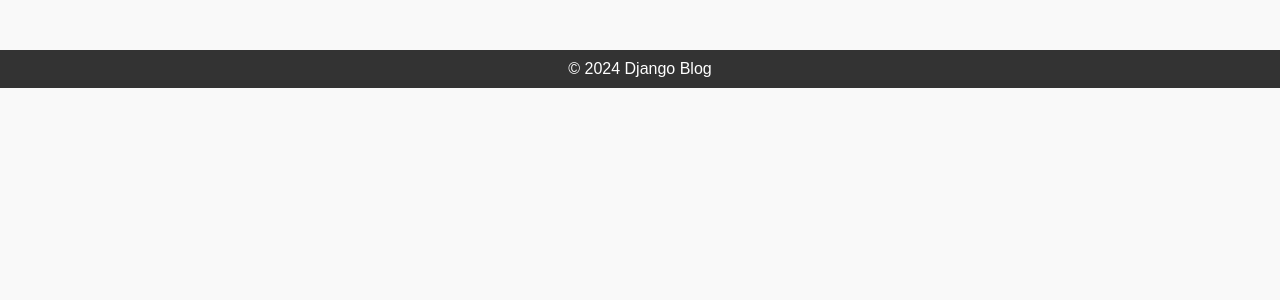
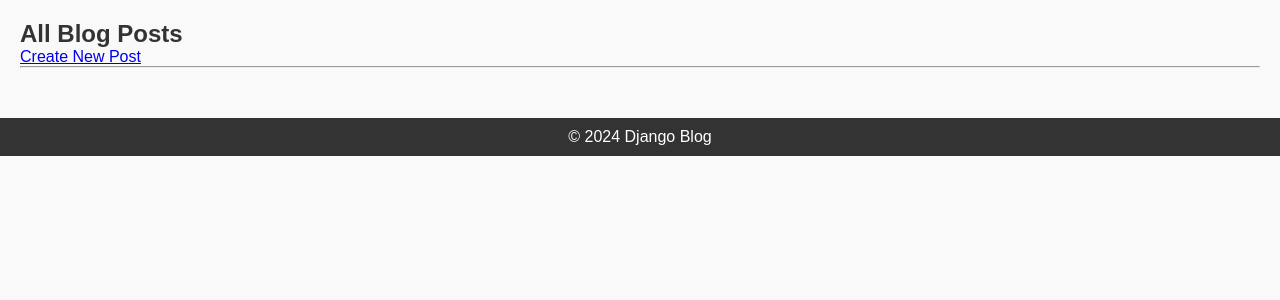
Before and after one commit to Lusanda-Hlela/Alx_DjangoLearnLab, a Django app: page / in a window 1280 px wide. Shown: the part 41-341 px from the top of the page. Run offline with Django 5.2, Linux system fonts and the light colour scheme; data that the repository does not hold is empty.

Commit message:
Creating Blog Post Management Features Version 0

```diff
--- a/django_blog/blog/templates/blog/base.html
+++ b/django_blog/blog/templates/blog/base.html
@@ -1,4 +1,3 @@
-<!-- blog/templates/blog/base.html -->
 {% load static %}
 
 <!DOCTYPE html>
--- a/django_blog/blog/templates/blog/login.html
+++ b/django_blog/blog/templates/blog/login.html
@@ -1,5 +1,3 @@
-<!-- blog/templates/blog/login.html -->
-
 {% extends 'blog/base.html' %}
 
 {% block title %}Login{% endblock %}
--- /dev/null
+++ b/django_blog/blog/templates/blog/post_list.html
@@ -0,0 +1,13 @@
+{% extends 'blog/base.html' %}
+{% block content %}
+  <h2>All Blog Posts</h2>
+  <a href="{% url 'post-create' %}" class="btn btn-primary">Create New Post</a>
+  <hr>
+  {% for post in posts %}
+    <article>
+      <h3><a href="{% url 'post-detail' post.pk %}">{{ post.title }}</a></h3>
+      <p>{{ post.content|slice:":200" }}...</p>
+      <p><small>Posted by {{ post.author }} on {{ post.date_posted }}</small></p>
+    </article>
+  {% endfor %}
+{% endblock %}
--- a/django_blog/blog/templates/blog/profile.html
+++ b/django_blog/blog/templates/blog/profile.html
@@ -1,5 +1,3 @@
-<!-- blog/templates/blog/profile.html -->
-
 {% extends 'blog/base.html' %}
 
 {% block title %}Profile{% endblock %}
--- a/django_blog/blog/templates/blog/register.html
+++ b/django_blog/blog/templates/blog/register.html
@@ -1,5 +1,3 @@
-<!-- blog/templates/blog/register.html -->
-
 {% extends 'blog/base.html' %}
 
 {% block title %}Register{% endblock %}
--- a/django_blog/blog/urls.py
+++ b/django_blog/blog/urls.py
@@ -1,11 +1,16 @@
-# blog/urls.py
-
 from django.urls import path
 from . import views
+from .views import PostListView, PostDetailView, PostCreateView, PostUpdateView, PostDeleteView
 
 urlpatterns = [
-  path('', views.home, name='home'),
-  path('posts/', views.posts, name='posts'),
+  path('', PostListView.as_view(), name='home'),
+  path('posts/', PostListView.as_view(), name='posts'),
+  path('post/<int:pk>/', PostDetailView.as_view(), name='post-detail'),
+  path('post/new/', PostCreateView.as_view(), name='post-create'),
+  path('post/<int:pk>/edit/', PostUpdateView.as_view(), name='post-update'),
+  path('post/<int:pk>/delete/', PostDeleteView.as_view(), name='post-delete'),
+
+  # User Authentication URLs
   path('login/', views.login_view, name='login'),
   path('logout/', views.logout_view, name='logout'),
   path('register/', views.register, name='register'),
--- a/django_blog/blog/views.py
+++ b/django_blog/blog/views.py
@@ -1,20 +1,16 @@
-# blog/views.py
-
-from django.shortcuts import render, redirect
+from django.shortcuts import render, redirect, get_object_or_404
 from django.contrib.auth import authenticate, login, logout
 from django.contrib.auth.forms import AuthenticationForm
 from django.contrib.auth.decorators import login_required
 from django.contrib import messages
-from .forms import CustomUserCreationForm, UserProfileForm
+from django.views.generic import ListView, DetailView, CreateView, UpdateView, DeleteView
+from django.contrib.auth.mixins import LoginRequiredMixin, UserPassesTestMixin
+from .forms import CustomUserCreationForm, UserProfileForm, PostForm
+from .models import Post
 
-
+# Home view
 def home(request):
   return render(request, "blog/base.html")
-
-
-def posts(request):
-  return render(request, "blog/base.html")
-
 
 # Registration view
 def register(request):
@@ -28,7 +24,6 @@ def register(request):
   else:
     form = CustomUserCreationForm()
   return render(request, "blog/register.html", {"form": form})
-
 
 # Login view
 def login_view(request):
@@ -49,13 +44,11 @@ def login_view(request):
   form = AuthenticationForm()
   return render(request, "blog/login.html", {"form": form})
 
-
 # Logout view
 def logout_view(request):
   logout(request)
   messages.success(request, "Logged out successfully")
   return redirect("home")
-
 
 # Profile view
 @login_required
@@ -69,3 +62,48 @@ def profile(request):
   else:
     form = UserProfileForm(instance=request.user)
   return render(request, "blog/profile.html", {"form": form})
+
+# CRUD Views for Blog Posts
+
+# List all posts
+class PostListView(ListView):
+  model = Post
+  template_name = 'blog/post_list.html'  # <app>/<model>_<viewtype>.html
+  context_object_name = 'posts'
+  ordering = ['-published_date']
+
+# View a single post in detail
+class PostDetailView(DetailView):
+  model = Post
+
+# Create a new post (only for logged-in users)
+class PostCreateView(LoginRequiredMixin, CreateView):
+  model = Post
+  form_class = PostForm
+
+  def form_valid(self, form):
+    form.instance.author = self.request.user
+    return super().form_valid(form)
+
+# Update a post (only the author can edit)
+class PostUpdateView(LoginRequiredMixin, UserPassesTestMixin, UpdateView):
+  model = Post
+  form_class = PostForm
+
+  def form_valid(self, form):
+    form.instance.author = self.request.user
+    return super().form_valid(form)
+
+  def test_func(self):
+    post = self.get_object()
+    return self.request.user == post.author
+
+
+# Delete a post (only the author can delete)
+class PostDeleteView(LoginRequiredMixin, UserPassesTestMixin, DeleteView):
+  model = Post
+  success_url = '/'
+
+  def test_func(self):
+    post = self.get_object()
+    return self.request.user == post.author
```
Also changed, not shown: django_blog/blog/forms.py (+8 -5 lines), django_blog/blog/models.py (+5 -3 lines), django_blog/blog/templates/blog/post_confirm_delete.html (added, +9 -0 lines), django_blog/blog/templates/blog/post_detail.html (added, +12 -0 lines), django_blog/blog/templates/blog/post_form.html (added, +9 -0 lines).
